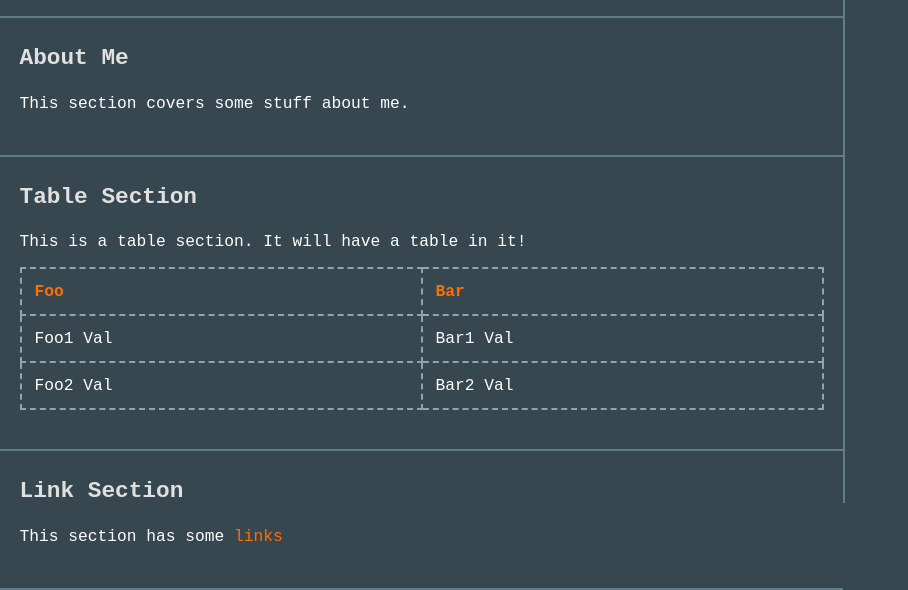
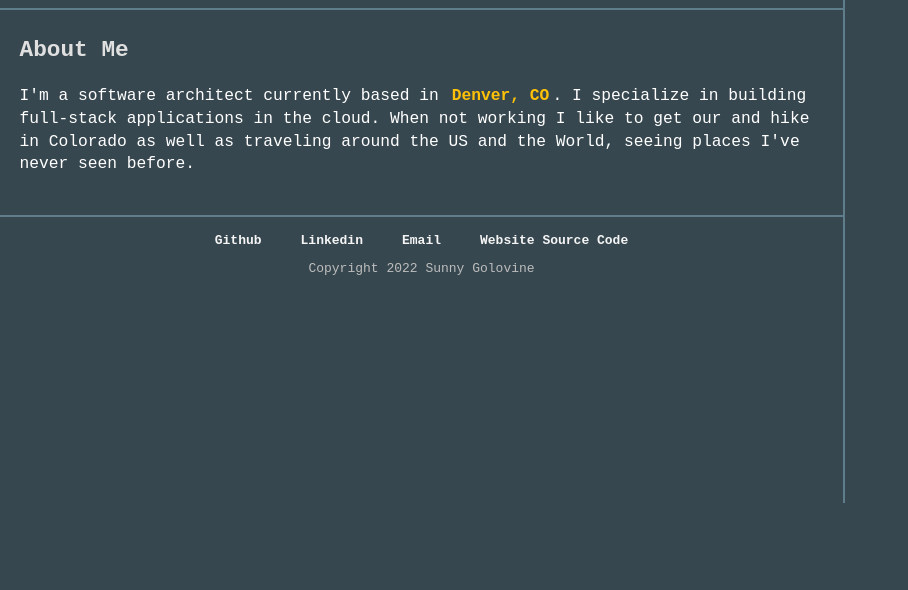
Before and after one commit to sgolovine/www-2024, a plain HTML site: page v2/index.html in a window 1280 px wide. Shown: the part 297-887 px from the top of the page, without its empty margins (0-908 px from the left). After the commit the page ends 800 px from the top, so only its background shows below. Drawn offline with Linux system fonts and the light colour scheme.

Commit message:
feat(v2): updates

```diff
--- a/v2/index.html
+++ b/v2/index.html
@@ -84,33 +84,26 @@
     </header>
     <section>
       <h2>About Me</h2>
-      <p>This section covers some stuff about me.</p>
+      <p>
+        I'm a software architect currently based in
+        <a href="https://en.wikipedia.org/wiki/Denver">Denver, CO</a>. I
+        specialize in building full-stack applications in the cloud. When not
+        working I like to get our and hike in Colorado as well as traveling
+        around the US and the World, seeing places I've never seen before.
+      </p>
     </section>
-    <section>
-      <h2>Table Section</h2>
-      <p>This is a table section. It will have a table in it!</p>
-      <table>
-        <thead>
-          <tr>
-            <td>Foo</td>
-            <td>Bar</td>
-          </tr>
-        </thead>
-        <tbody>
-          <tr>
-            <td>Foo1 Val</td>
-            <td>Bar1 Val</td>
-          </tr>
-          <tr>
-            <td>Foo2 Val</td>
-            <td>Bar2 Val</td>
-          </tr>
-        </tbody>
-      </table>
-    </section>
-    <section>
-      <h2>Link Section</h2>
-      <p>This section has some <a href="#">links</a></p>
-    </section>
+
+    <!-- Add additional section here -->
+    <!-- with <section>, <h2>, <p> and <table> -->
+
+    <footer>
+      <nav>
+        <a href="https://github.com/sgolovine">Github</a>
+        <a href="https://www.linkedin.com/in/SunnyGolovine">Linkedin</a>
+        <a href="mailto:sunny@golovinemail.org">Email</a>
+        <a href="https://github.com/sgolovine/www">Website Source Code</a>
+      </nav>
+      <p>Copyright 2022 Sunny Golovine</p>
+    </footer>
   </body>
 </html>
--- a/v2/theme.css
+++ b/v2/theme.css
@@ -3,6 +3,7 @@
 :root {
   /* ---------------- [TOKENS] ---------------- */
   /* spacing */
+  --space--0-10: 0.1rem;
   --space--0-20: 0.2rem;
   --space--0-25: 0.25rem;
   --space--0-5: 0.5rem;
@@ -86,13 +87,11 @@ html {
 }
 
 body {
+  min-height: var(--space--full);
   max-width: var(--body-width);
 
   /* vertical border on right of screen */
   border-right: var(--border);
-
-  /* ensure border goes down full length of page */
-  height: var(--space--full);
 }
 
 header {
@@ -142,6 +141,27 @@ nav > a:hover {
   text-decoration: none;
 }
 
+/* ---------------- [ FOOTER ] ---------------- */
+
+footer {
+  text-align: center;
+  padding-top: var(--space--1);
+  padding-bottom: var(--space--1);
+}
+
+footer > nav {
+  display: flex;
+  flex-direction: row;
+  align-items: center;
+  justify-content: center;
+  margin-bottom: var(--space--0-5);
+}
+
+footer > p {
+  color: var(--grey-400);
+  font-size: var(--space--1);
+}
+
 /* ---------------- [ TEXT ] ---------------- */
 h1 {
   font-size: var(--h1-font-size);
@@ -165,14 +185,19 @@ p {
 }
 
 a {
-  font-size: var(--anchor-font-size);
-  line-height: var(--anchor-line-height);
-  color: var(--anchor-color);
+  color: var(--amber-500);
+  font-weight: bold;
+  padding-left: var(--space--0-25);
+  padding-right: var(--space--0-25);
+  padding-top: var(--space--0-10);
+  padding-bottom: var(--space--0-10);
+  border-radius: var(--space--0-25);
 }
 
 a:hover {
-  color: var(--anchor-hover-color);
-  text-decoration: underline;
+  color: var(--amber-700);
+  background-color: var(--blue-grey-700);
+  text-decoration: none;
 }
 
 /* ---------------- [ TABLE ] ---------------- */
@@ -186,7 +211,7 @@ table {
 
 thead > tr > td {
   font-weight: bold;
-  color: var(--amber-900);
+  color: var(--amber-700);
 }
 
 td {
```
